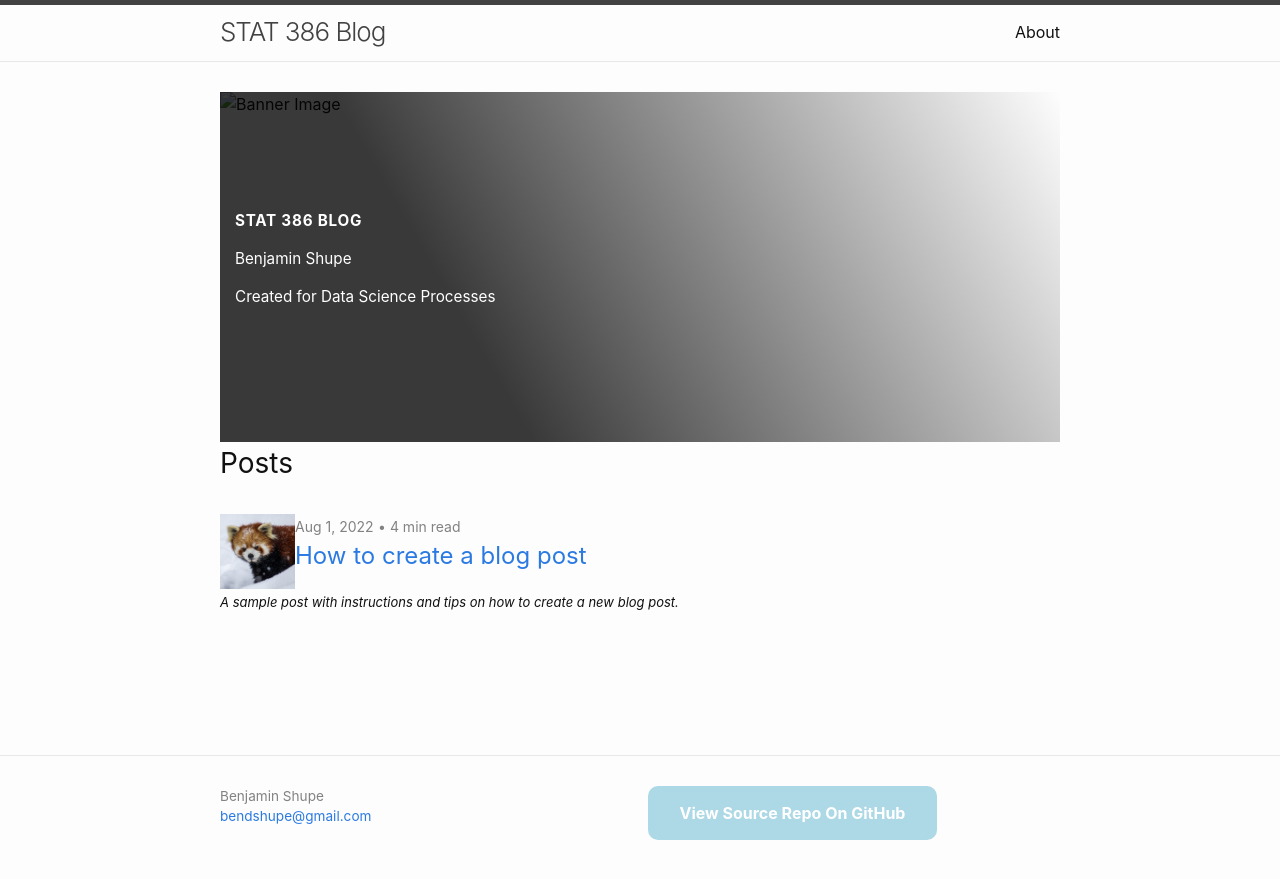
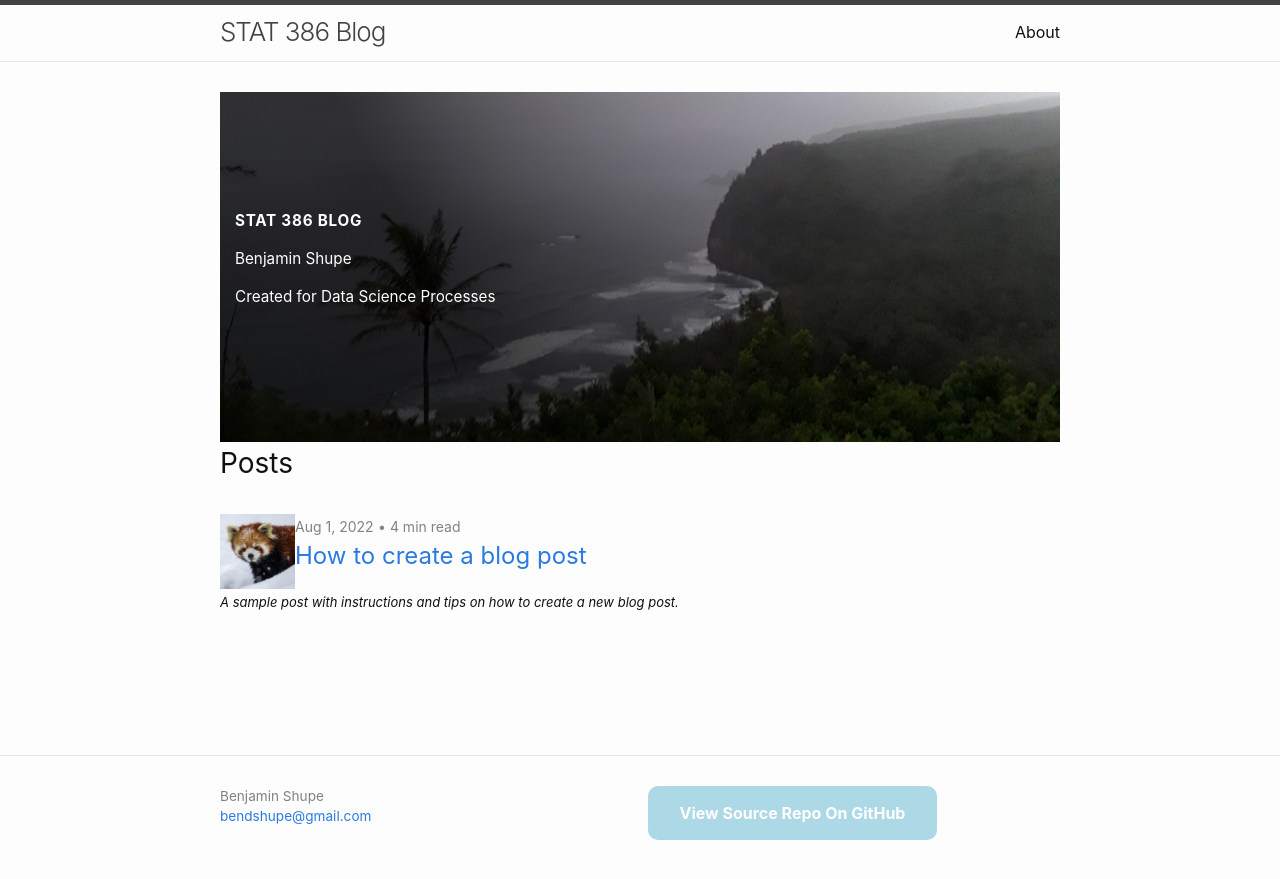
Before and after one commit to shupe64/shupe64.github.io, a Jekyll site: the page built from index.markdown, in a window 1280 px wide. Shown: the top 879 px of the page. Built offline with Jekyll 4.4.1, drawn with Linux system fonts in a browser that asks for light colours.

Commit message:
Update _config.yml
added image

```diff
--- a/_config.yml
+++ b/_config.yml
@@ -23,7 +23,7 @@ email: bendshupe@gmail.com
 description: "Created for Data Science Processes"
 baseurl:
 url: "https://shupe64.github.io" #  change this to "https://<your-github-username>.github.io"
-image:
+image: https://raw.githubusercontent.com/shupe64/shupe64.github.io/main/assets/images/20190315_184143.jpg
 author: Benjamin Shupe
 copyright:
 footer_description:
```
